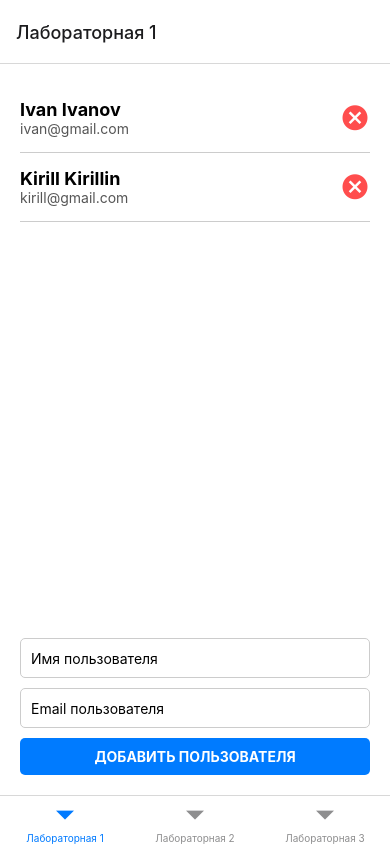
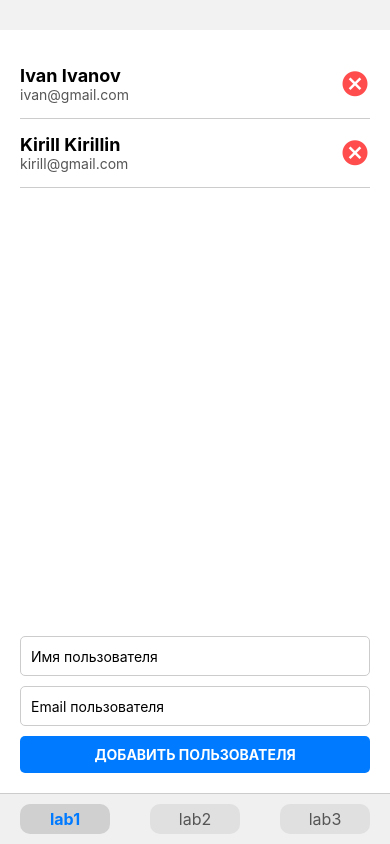
Before and after one commit to oVaiNik/mobile-develop, a React Native app in the folder romanovVasiliy/: screen / in a window 390 px wide. Built offline with nearby package versions, Linux system fonts and the light colour scheme.

Commit message:
исправил 6 лабу

```diff
--- a/romanovVasiliy/App.js
+++ b/romanovVasiliy/App.js
@@ -5,18 +5,97 @@ import Lab3 from "./screens/lab3";
 import store from "./redux/store";
 import { Provider } from "react-redux";
 import { NavigationContainer } from "@react-navigation/native";
+import { View, Text, TouchableOpacity, StyleSheet } from "react-native";
 
 const Tab = createBottomTabNavigator();
+
+function CustomTabBar({ state, descriptors, navigation }) {
+  return (
+    <View style={styles.tabBar}>
+      {state.routes.map((route, index) => {
+        const { options } = descriptors[route.key];
+        const isFocused = state.index === index;
+
+        const onPress = () => {
+          const event = navigation.emit({
+            type: "tabPress",
+            target: route.key,
+          });
+
+          if (!isFocused && !event.defaultPrevented) {
+            navigation.navigate(route.name);
+          }
+        };
+
+        return (
+          <TouchableOpacity
+            key={route.key}
+            onPress={onPress}
+            style={[styles.tabItem, isFocused && styles.tabItemActive]}
+          >
+            <Text style={[styles.tabText, isFocused && styles.tabTextActive]}>
+              {options.title || route.name}
+            </Text>
+          </TouchableOpacity>
+        );
+      })}
+    </View>
+  );
+}
+
 export default function App() {
   return (
     <Provider store={store}>
       <NavigationContainer>
-        <Tab.Navigator>
-          <Tab.Screen name="Лабораторная 1" component={Lab1} />
-          <Tab.Screen name="Лабораторная 2" component={Lab2} />
-          <Tab.Screen name="Лабораторная 3" component={Lab3} />
+        <Tab.Navigator tabBar={(props) => <CustomTabBar {...props} />}>
+          <Tab.Screen
+            name="Лаб 1"
+            component={Lab1}
+            options={{ title: "lab1", headerShown: false }}
+          />
+          <Tab.Screen
+            name="Лаб 2"
+            component={Lab2}
+            options={{ title: "lab2", headerShown: false }}
+          />
+          <Tab.Screen
+            name="Лаб 3"
+            component={Lab3}
+            options={{ title: "lab3", headerShown: false }}
+          />
         </Tab.Navigator>
       </NavigationContainer>
     </Provider>
   );
 }
+
+const styles = StyleSheet.create({
+  tabBar: {
+    flexDirection: "row",
+    justifyContent: "space-around",
+    backgroundColor: "#f0f0f0", // Фон для всего бара
+    paddingVertical: 10,
+    borderTopWidth: 1,
+    borderTopColor: "#ccc",
+  },
+  tabItem: {
+    flex: 1,
+    marginHorizontal: 20,
+    backgroundColor: "#e0e0e0", // Цвет прямоугольников
+    paddingVertical: 5,
+    borderRadius: 10,
+    alignItems: "center",
+  },
+  tabItemActive: {
+    backgroundColor: "#d0d0d0", // Цвет активного прямоугольника
+  },
+  tabText: {
+    color: "#555",
+    fontSize: 16,
+    textAlign: "center",
+  },
+  tabTextActive: {
+    color: "#007AFF",
+    fontWeight: "bold",
+  },
+});
--- a/romanovVasiliy/screens/lab1.js
+++ b/romanovVasiliy/screens/lab1.js
@@ -82,6 +82,7 @@ const Lab1 = () => {
 
 const styles = StyleSheet.create({
   container: {
+    marginTop: 30,
     flex: 1,
     padding: 20,
     backgroundColor: "#fff",
--- a/romanovVasiliy/screens/lab2.js
+++ b/romanovVasiliy/screens/lab2.js
@@ -118,6 +118,7 @@ const Lab2 = () => {
 
 const styles = StyleSheet.create({
   container: {
+    marginTop: 30,
     flex: 1,
     padding: 20,
     backgroundColor: "#fff",
--- a/romanovVasiliy/screens/lab3.js
+++ b/romanovVasiliy/screens/lab3.js
@@ -173,6 +173,7 @@ const Lab3 = () => {
 
 const styles = StyleSheet.create({
   container: {
+    marginTop: 30,
     flex: 1,
     padding: 20,
     backgroundColor: "#fff",
```
